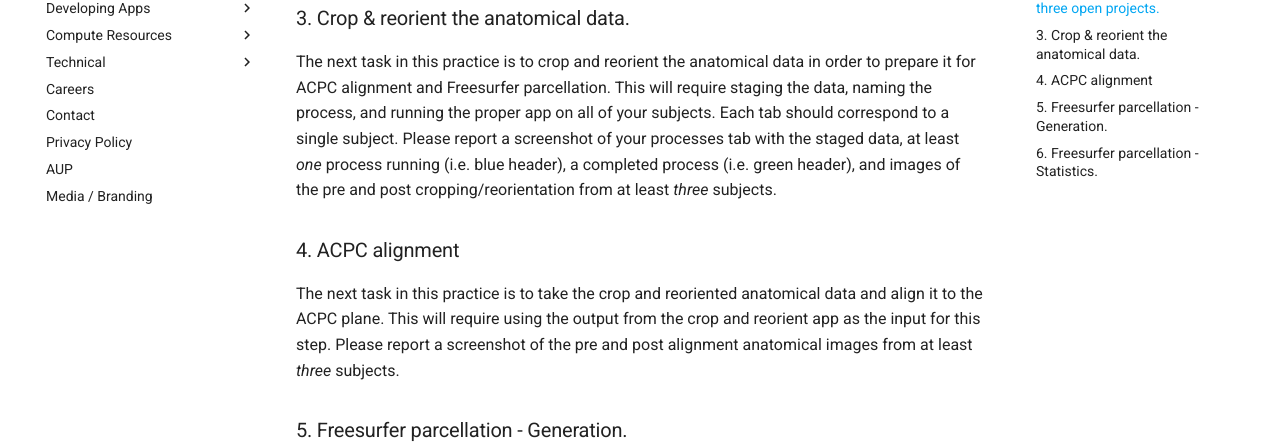
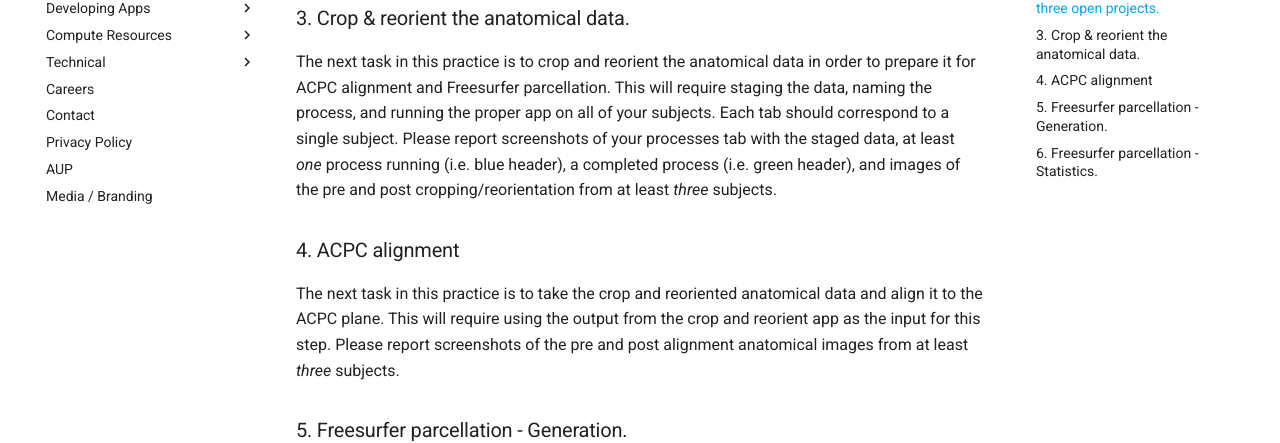
Before and after one commit to brainlife/docs, an MkDocs documentation site: the page built from docs/tutorial/t1w-tutorial-practice.md, in a window 1280 px wide and 900 px high, scrolled down 638 px. Shown: the part 208-651 px from the top of the window. Built offline with MkDocs 1.6.1 and Material for MkDocs 9.7.7, drawn with Linux system fonts in a browser that asks for light colours; comment, search, counter and statistics services are not loaded.

Commit message:
Update t1w-tutorial-practice.md

```diff
--- a/docs/tutorial/t1w-tutorial-practice.md
+++ b/docs/tutorial/t1w-tutorial-practice.md
@@ -17,11 +17,11 @@
 
 ### 3. Crop & reorient the anatomical data.
 
-The next task in this practice is to crop and reorient the anatomical data in order to prepare it for ACPC alignment and Freesurfer parcellation. This will require staging the data, naming the process, and running the proper app on all of your subjects. Each tab should correspond to a single subject. Please report a screenshot of your processes tab with the staged data, at least *one* process running (i.e. blue header), a completed process (i.e. green header), and images of the pre and post cropping/reorientation from at least *three* subjects.
+The next task in this practice is to crop and reorient the anatomical data in order to prepare it for ACPC alignment and Freesurfer parcellation. This will require staging the data, naming the process, and running the proper app on all of your subjects. Each tab should correspond to a single subject. Please report screenshots of your processes tab with the staged data, at least *one* process running (i.e. blue header), a completed process (i.e. green header), and images of the pre and post cropping/reorientation from at least *three* subjects.
 
 ### 4. ACPC alignment
 
-The next task in this practice is to take the crop and reoriented anatomical data and align it to the ACPC plane. This will require using the output from the crop and reorient app as the input for this step. Please report a screenshot of the pre and post alignment anatomical images from at least *three* subjects.
+The next task in this practice is to take the crop and reoriented anatomical data and align it to the ACPC plane. This will require using the output from the crop and reorient app as the input for this step. Please report screenshots of the pre and post alignment anatomical images from at least *three* subjects.
 
 ### 5. Freesurfer parcellation - Generation.
 
```
